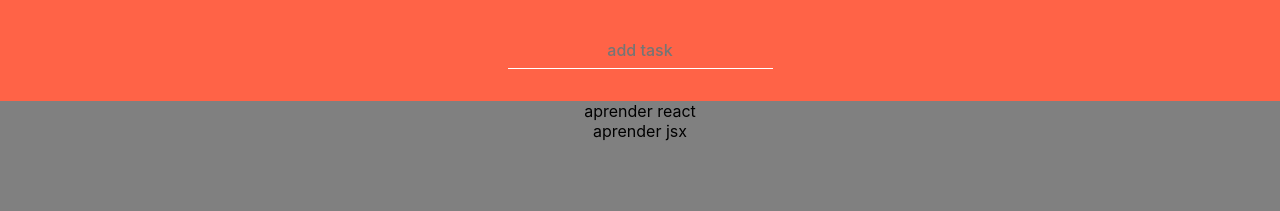
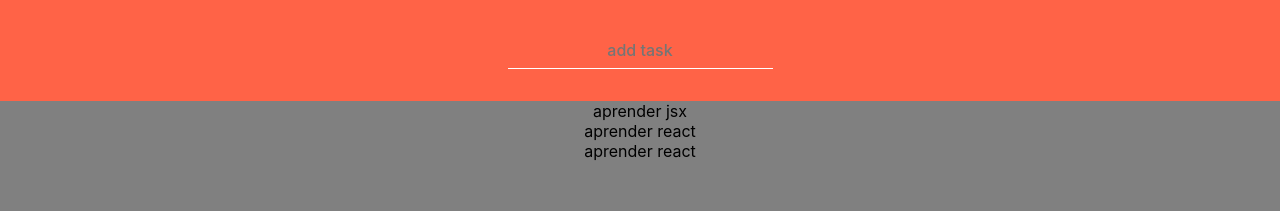
Before and after one commit to pilarargudo/react-tareas, a React (Create React App) app: page / in a window 1280 px wide. Shown: the top 211 px of the page. Built offline with nearby package versions, Linux system fonts and the light colour scheme.

Commit message:
add task functionality done

```diff
--- a/src/views/board.jsx
+++ b/src/views/board.jsx
@@ -2,20 +2,55 @@ import React, { Component } from 'react';
 import './board.scss';
 import Task from '../components/task.jsx';
 
+class Board extends Component {
+  state = {
+    newTaskText: '',
 
-class Board extends Component {
+    tasks: [
+      {
+        text: 'aprender jsx',
+      },
+      {
+        text: 'aprender react',
+      },
+      {
+        text: 'aprender react',
+      },
+    ],
+  };
+  addTask = text => {
+    let newTask = {
+      text,
+    };
+    this.setState({
+      tasks: [newTask, ...this.state.tasks],
+      newTaskText: '',
+    });
+  };
+  handleChange = ev => {
+    this.setState({ newTaskText: ev.target.value });
+
+
+  };
+  handleKeyUp = (ev) =>  {
+      if (ev.keyCode === 13) {
+          this.addTask(ev.target.value);
+      }
+  }
   render() {
     return (
       <div className='board'>
         <header>
-          <input type='text' placeholder='add task' />
+          <input type='text' placeholder='add task' onKeyUp={this.handleKeyUp}  onChange={this.handleChange} value={this.state.newTaskText} />
+          {this.state.newTaskText}
         </header>
         <main className='tasks'>
-                <Task text="aprender react" />
-                <Task text="aprender jsx"/>
+          {this.state.tasks.map(task => (
+            <Task text={task.text} />
+          ))}
         </main>
       </div>
-    )
+    );
   }
 }
 
```
